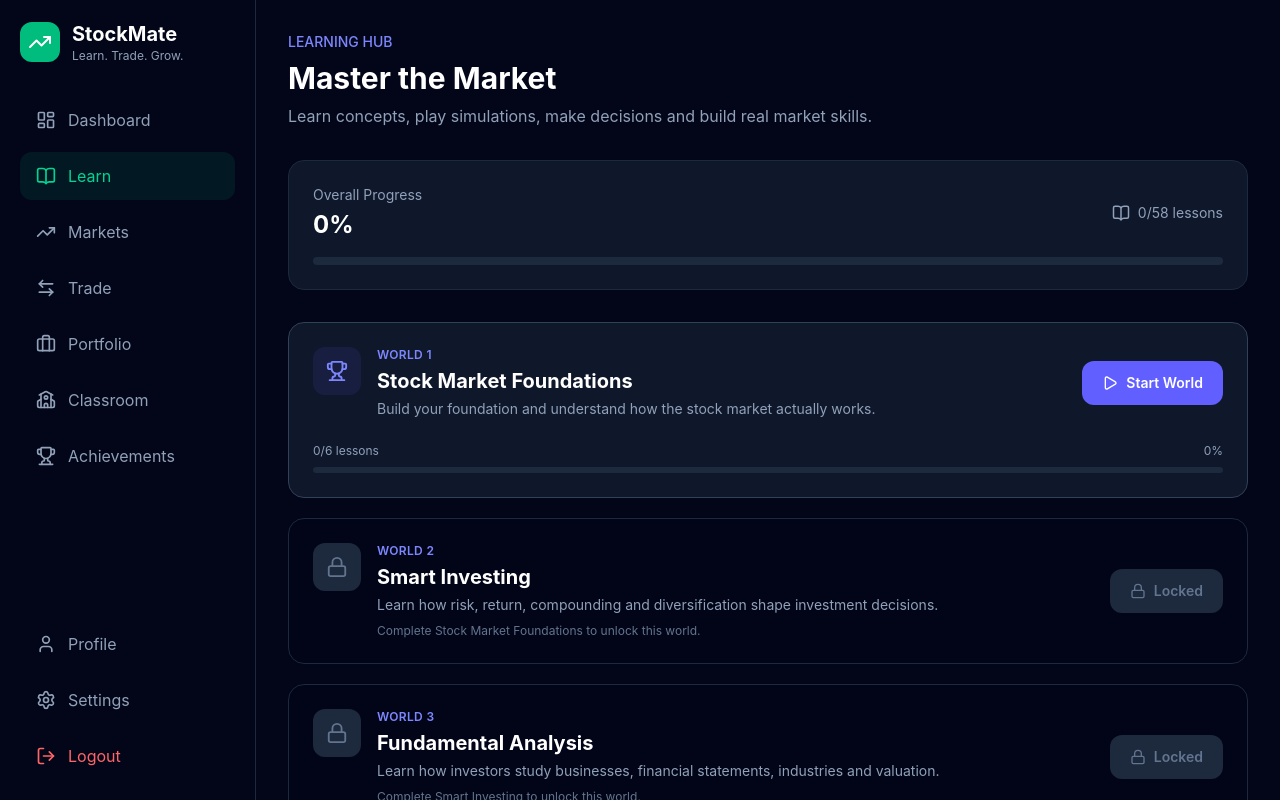
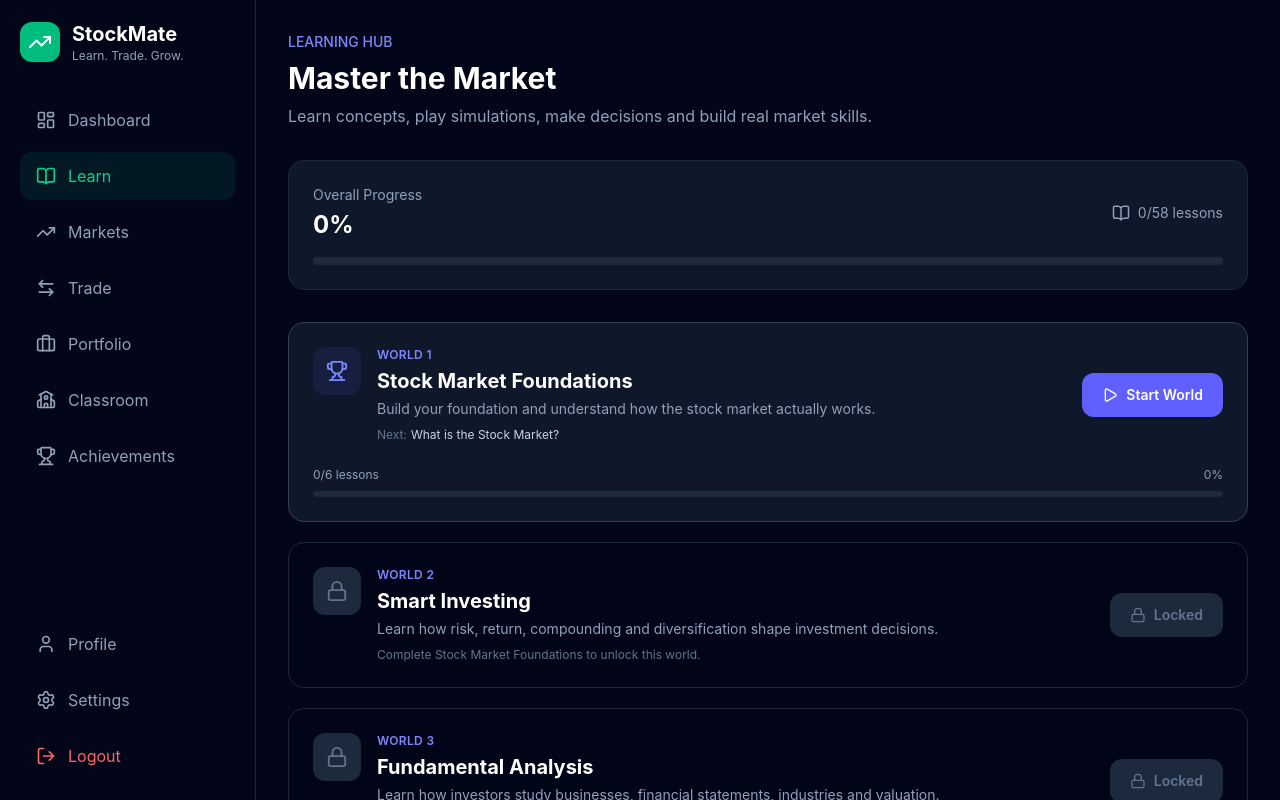
Before and after one commit to anjalikarhale/Stock_Mate, a React (Vite) app in the folder client/: page /learn in a window 1280 px wide. Shown: the top 800 px of the page. Built offline with nearby package versions, Linux system fonts and the light colour scheme; no server answers; sample sign-in values are in the browser's storage.

Commit message:
Protect locked lessons

```diff
--- a/client/src/pages/Learn.tsx
+++ b/client/src/pages/Learn.tsx
@@ -10,19 +10,26 @@ function Learn() {
 
   const [completedLessons, setCompletedLessons] = useState<string[]>([]);
 
-  // Load completed lessons
   useEffect(() => {
-    const savedLessons = getCompletedLessons();
-    setCompletedLessons(savedLessons);
+    const loadProgress = () => {
+      const savedLessons = getCompletedLessons();
+      setCompletedLessons(savedLessons);
+    };
+
+    loadProgress();
+
+    window.addEventListener("storage", loadProgress);
+
+    return () => {
+      window.removeEventListener("storage", loadProgress);
+    };
   }, []);
 
-  // Total number of lessons
   const totalLessons = learningWorlds.reduce(
     (total, world) => total + world.lessons.length,
     0
   );
 
-  // Total completed lessons
   const completedLessonCount = learningWorlds.reduce(
     (total, world) =>
       total +
@@ -32,13 +39,10 @@ function Learn() {
     0
   );
 
-  // Overall progress
   const progress =
     totalLessons === 0
       ? 0
-      : Math.round(
-          (completedLessonCount / totalLessons) * 100
-        );
+      : Math.round((completedLessonCount / totalLessons) * 100);
 
   return (
     <div className="space-y-8">
@@ -77,7 +81,6 @@ function Learn() {
           </div>
         </div>
 
-        {/* Progress Bar */}
         <div className="mt-4 h-2 overflow-hidden rounded-full bg-slate-800">
           <div
             className="h-full rounded-full bg-indigo-500 transition-all duration-500"
@@ -89,12 +92,10 @@ function Learn() {
       {/* Learning Worlds */}
       <div className="space-y-5">
         {learningWorlds.map((world, worldIndex) => {
-          // Completed lessons in this world
           const worldCompleted = world.lessons.filter((lesson) =>
             completedLessons.includes(lesson.id)
           ).length;
 
-          // World progress
           const worldProgress =
             world.lessons.length === 0
               ? 0
@@ -102,11 +103,11 @@ function Learn() {
                   (worldCompleted / world.lessons.length) * 100
                 );
 
-          // First world is always unlocked.
-          // Every next world unlocks only when the previous
-          // world has been completely finished.
-          const previousWorld =
-            learningWorlds[worldIndex - 1];
+          /*
+           * A world unlocks only when the previous world
+           * has been completely mastered.
+           */
+          const previousWorld = learningWorlds[worldIndex - 1];
 
           const previousWorldCompleted =
             previousWorld?.lessons.every((lesson) =>
@@ -116,7 +117,9 @@ function Learn() {
           const worldLocked =
             worldIndex !== 0 && !previousWorldCompleted;
 
-          // Find first incomplete lesson
+          /*
+           * Find the first lesson that has not yet been mastered.
+           */
           const firstIncompleteLesson = world.lessons.find(
             (lesson) => !completedLessons.includes(lesson.id)
           );
@@ -168,17 +171,25 @@ function Learn() {
                       {world.description}
                     </p>
 
-                    {/* Locked Message */}
                     {worldLocked && previousWorld && (
                       <p className="mt-2 text-xs text-slate-500">
                         Complete {previousWorld.title} to unlock
                         this world.
                       </p>
                     )}
+
+                    {!worldLocked && firstIncompleteLesson && (
+                      <p className="mt-2 text-xs text-slate-500">
+                        Next:
+                        <span className="ml-1 text-slate-300">
+                          {firstIncompleteLesson.title}
+                        </span>
+                      </p>
+                    )}
                   </div>
                 </div>
 
-                {/* Start / Continue / Locked Button */}
+                {/* World Button */}
                 <button
                   type="button"
                   disabled={worldLocked}
```
